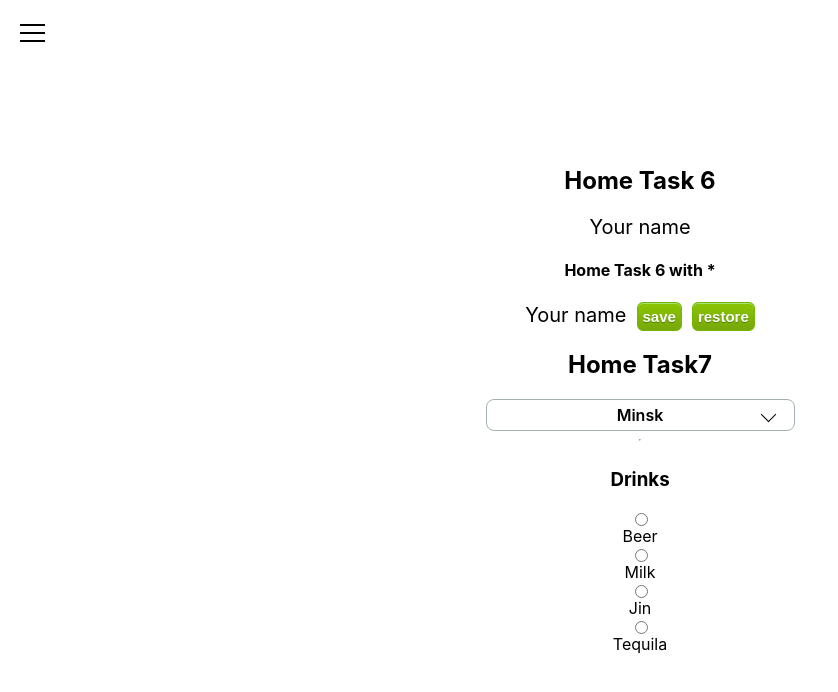
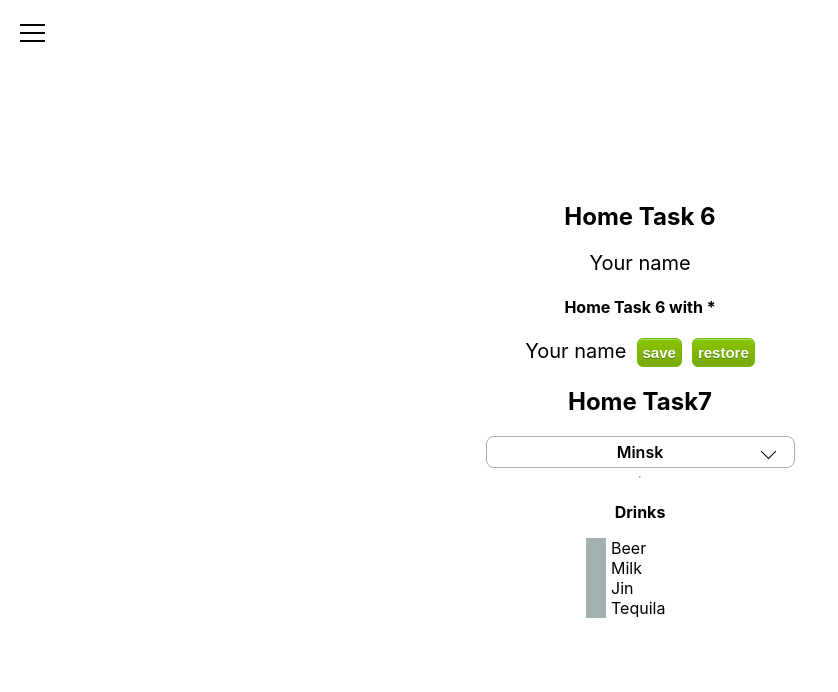
Before and after one commit to AD1N1993/HomeWorkReactTS, a React (Create React App) app: page /#/junior in a window 1280 px wide. Shown: the top 692 px of the page, without its empty margins (0-838 px from the left). Built offline with nearby package versions, Linux system fonts and the light colour scheme.

Commit message:
HomeWork 7 part 2

```diff
--- a/package.json
+++ b/package.json
@@ -11,13 +11,14 @@
     "@types/node": "^12.12.47",
     "@types/react": "^16.9.41",
     "@types/react-dom": "^16.9.8",
+    "@types/react-router-dom": "^5.1.5",
     "@types/uuid": "^8.0.0",
     "gh-pages": "^3.1.0",
     "node-sass": "^4.14.1",
     "react": "^16.13.1",
     "react-dom": "^16.13.1",
     "react-router-dom": "^5.2.0",
-    "react-scripts": "3.4.1",
+    "react-scripts": "^3.4.3",
     "react-uuid": "^1.0.2",
     "typescript": "^3.7.5",
     "uuid": "^8.2.0"
--- a/src/Pages/Junior/Junior.tsx
+++ b/src/Pages/Junior/Junior.tsx
@@ -5,12 +5,24 @@ import {EditAbleSpanLC} from "../../components/EditAbleSpanLC/EditAbleSpan";
 import {Select} from "../../common/Select/Select";
 import {RadioButton} from "../../common/RadioButton/RadioButton";
 
-export type InputSettingsType ={
-    id:number
-    title:string
+export type InputSettingsType = {
+    id: string
+    title: string
+    isDone: boolean
 }
+
 export function Junior() {
+    let radioSettings: Array<InputSettingsType> = [
+        {id: "1", title: "Beer", isDone: false},
+        {id: "2", title: "Milk", isDone: false},
+        {id: "3", title: "Jin", isDone: false},
+        {id: "4", title: "Tequila", isDone: false},
+    ]
+
+    let [radioState, setRadioState] = useState(radioSettings);
+
     let [inputValue1, setInputValue1] = useState<string>("Your name");
+
 
     const onChangeInputValue1 = (newInputValue: string) => {
         setInputValue1(newInputValue)
@@ -22,37 +34,38 @@ export function Junior() {
         setInputValue2(newInputValue)
     }
 
-    let optionsValue = ["Minsk","Moscow","London","Bon"]
+    let optionsValue = ["Minsk", "Moscow", "London", "Bon"]
     let [selectValue, setSelectValue] = useState(optionsValue[0])
 
-    const onChangeSelectOption = (option:string) =>{
+    const onChangeSelectOption = (option: string) => {
         setSelectValue(option);
     }
 
+    const onChangeRadioInputStatus = (radioItemId: string, isDone: boolean) => {
+        console.log(radioItemId, isDone)
+        let clickItem = radioState.find(i => i.id === radioItemId);
+        if (clickItem) {
+            clickItem.isDone = !clickItem.isDone
+            setRadioState([...radioState]);
+        }
 
-    let radioSettings:Array<InputSettingsType> = [
-        {id:1, title: "Beer"},
-        {id:1, title: "Milk"},
-        {id:1, title: "Jin"},
-        {id:1, title: "Tequila"},
-    ]
-
+    }
 
 
     return (
         <div className={s.wrapper}>
 
-                <h2>Home Task 6</h2>
-                <EditAbleSpan value={inputValue1} onChange={onChangeInputValue1}/>
+            <h2>Home Task 6</h2>
+            <EditAbleSpan value={inputValue1} onChange={onChangeInputValue1}/>
 
-                <h4>Home Task 6 with *</h4>
+            <h4>Home Task 6 with *</h4>
 
-                <EditAbleSpanLC value={inputValue2} onChange={onChangeInputValue2}/>
+            <EditAbleSpanLC value={inputValue2} onChange={onChangeInputValue2}/>
 
             <h2>Home Task7</h2>
             <Select value={selectValue} options={optionsValue} onChange={onChangeSelectOption}/>
             <hr/>
-            <RadioButton radioSettings={radioSettings}  name={"Drinks"}  />
+            <RadioButton values={radioState} name={"Drinks"} onChange={onChangeRadioInputStatus}/>
         </div>
     );
 }
--- /dev/null
+++ b/src/common/RadioButton/RadioButton.module.scss
@@ -0,0 +1,46 @@
+.radioButtonTitle{
+  font-size: 16px;
+}
+
+.radioItem{
+  width: 100px;
+  text-align: left;
+  cursor: pointer;
+
+}
+.radioItemTitle{
+  position: relative;
+  &:before{
+    position: absolute;
+    content: "";
+    left: -25px;
+    width: 20px;
+    height: 20px;
+    background-color: #a2b1b0;
+
+  }
+
+}
+
+.active {
+  &::after {
+    position: absolute;
+    top: 15%;
+    left: -20px;
+    content: "";
+    width: 5px;
+    height: 10px;
+    border: solid #00a700;
+    border-width: 0 3px 3px 0;
+    transform: rotate(45deg);
+  }
+}
+
+
+
+
+.radioInput{
+
+  visibility: hidden;
+
+}
--- a/src/common/RadioButton/RadioButton.tsx
+++ b/src/common/RadioButton/RadioButton.tsx
@@ -1,11 +1,12 @@
-import React from "react";
+import React, {MouseEvent, useState} from "react";
 import {InputSettingsType} from "../../Pages/Junior/Junior";
+import s from "./RadioButton.module.scss"
 
 
 type RadioButtonPropsType = {
-    radioSettings: Array<InputSettingsType>
+    values: Array<InputSettingsType>
     name: string
-    // onChange: () => void
+    onChange: (radioItemId: string, isDone: boolean) => void
 }
 
 
@@ -13,9 +14,23 @@ export const RadioButton = (props: RadioButtonPropsType) => {
 
     return (
         <>
-            <h3>{props.name}</h3>
-            {props.radioSettings.map(i => {
-                return<><input type="radio" value={i.title} /> <span>{i.title}</span></>
+            <h3 className={s.radioButtonTitle}>{props.name}</h3>
+            {props.values.map(i => {
+                const onChangeRadioButton = (event: MouseEvent<HTMLInputElement>) => {
+                    props.onChange(event.currentTarget.id, event.currentTarget.checked);
+                }
+                return <>
+                    <label className={s.radioItem}>
+                        <input className={s.radioInput}
+                               type="radio"
+                               value={i.title}
+                               onClick={(event) => onChangeRadioButton(event)}
+                               id={i.id}
+                               checked={i.isDone}
+                        />
+                        <span className={`${s.radioItemTitle} ${i.isDone? s.active:""}`}>{i.title}</span>
+                    </label>
+                </>
             })}
         </>
     );
--- a/src/common/Select/Select.module.scss
+++ b/src/common/Select/Select.module.scss
@@ -10,6 +10,7 @@
   cursor: pointer;
   font-size: 16px;
   font-weight: 600;
+  outline: none;
   &:after{
     position: absolute;
     top :30%;
@@ -29,10 +30,13 @@
   border: 1px solid #a2b1b0;
   border-top: none;
   border-radius: 0 0 8px 8px;
+  background-color: #ffffff;
   padding-top: 5px;
-  top: 91%;
-  left: 0;
-  right: 0;
+  ttop: 83%;
+  left: -1px;
+  right: -1px;
+  z-index: 3;
+
 }
 //.option:hover{
 //  background-color: #00a700;
```
Also changed, not shown: src/common/RadioButton/RadioButton.modle.scss (deleted), 2 other files (tests, documents, lock files or other folders).
